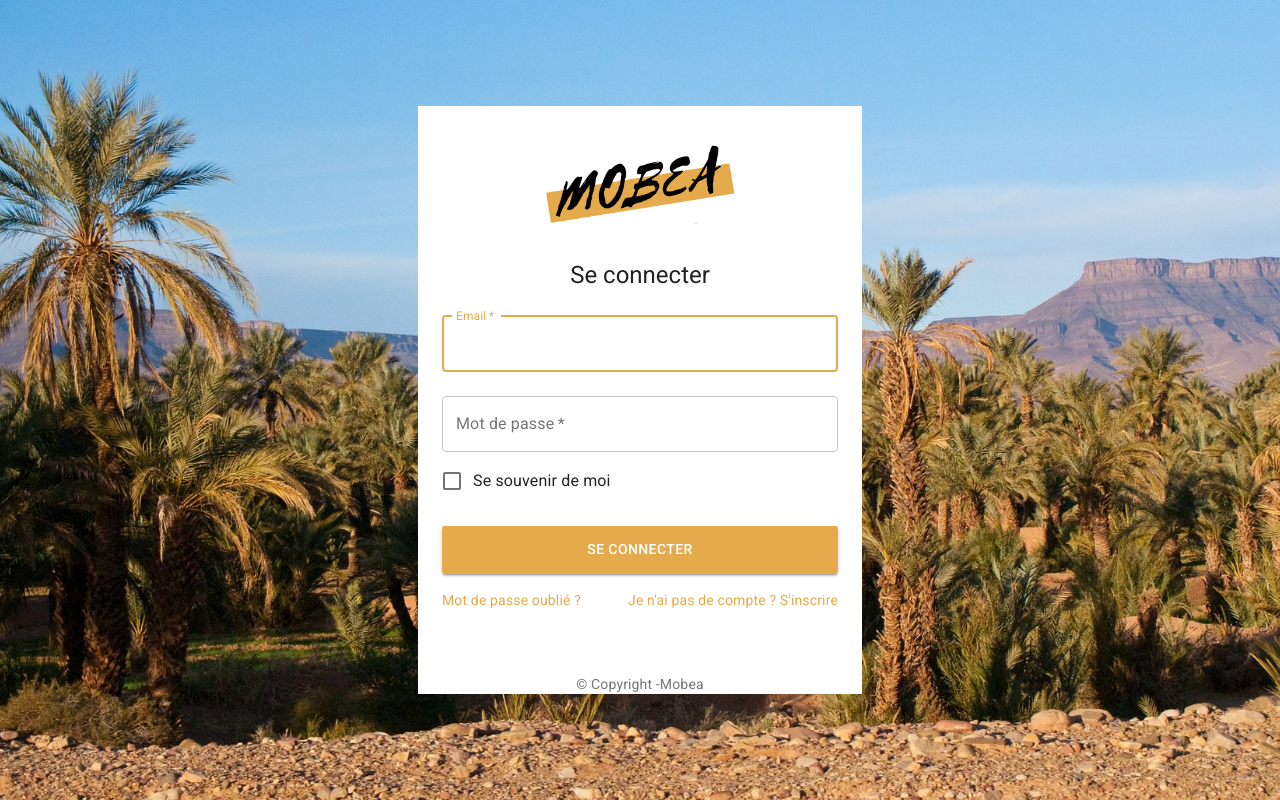
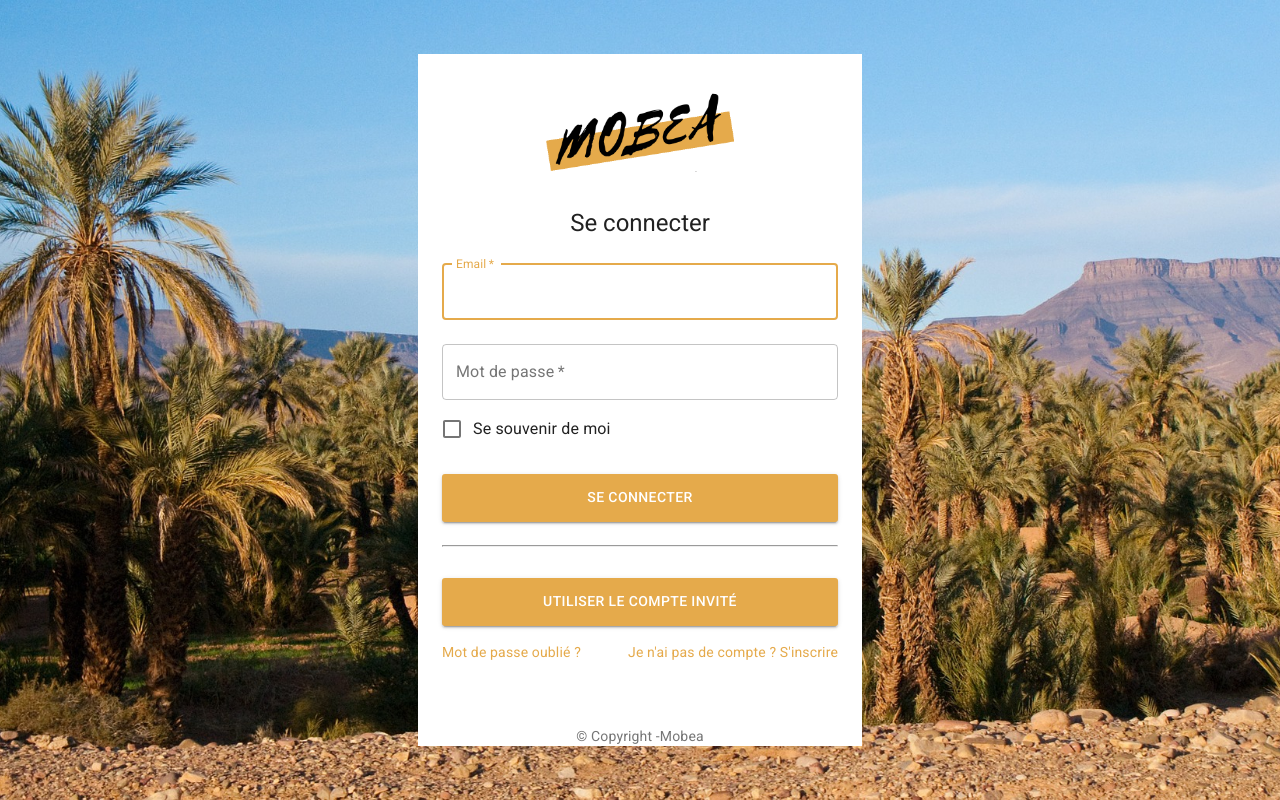
Before and after one commit to alexandre-peyrichout/mobea-react, a React (Create React App) app: page / in a window 1280 px wide. Built offline with nearby package versions, Linux system fonts and the light colour scheme.

Commit message:
[FEATURE] Guest connect

```diff
--- a/src/pages/Login.jsx
+++ b/src/pages/Login.jsx
@@ -108,6 +108,23 @@ export default function SignIn(props) {
       });
   };
 
+  const handleSubmitGuest = (e) => {
+    e.preventDefault()
+    axios
+      .post(`${process.env.REACT_APP_API_URL}/api/user/signin`, {
+        email: "pdupont@gmail.com",
+        password: "azerty"
+      })
+      .then(res => res.data)
+      .then(data => localStorage.setItem('token', data))
+      .catch(function(error) {
+        console.log(error);
+      })
+      .finally(function() {
+        props.history.push('/dashboard');
+      });
+  };
+
   return (
     <div className={classes.font}>
       <Container className={classes.container} component="main" maxWidth="xs">
@@ -159,6 +176,12 @@ export default function SignIn(props) {
             >
               Se connecter
             </Button>
+            <hr/>
+            <Button fullWidth
+              variant="contained"
+              color="primary"
+              className={classes.submit}
+              onClick={(e) => handleSubmitGuest(e)}>Utiliser le compte invité</Button>
             <Grid container>
               <Grid item xs>
                 <Link href="http://tinytuba.com/" variant="body2">
```
